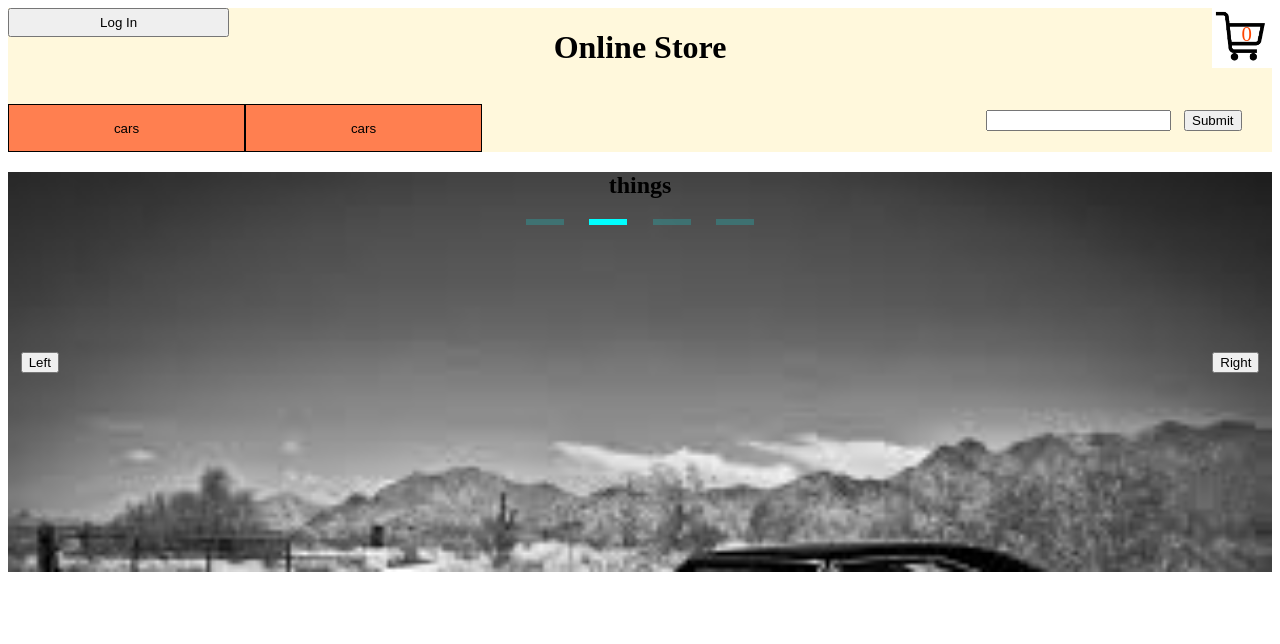
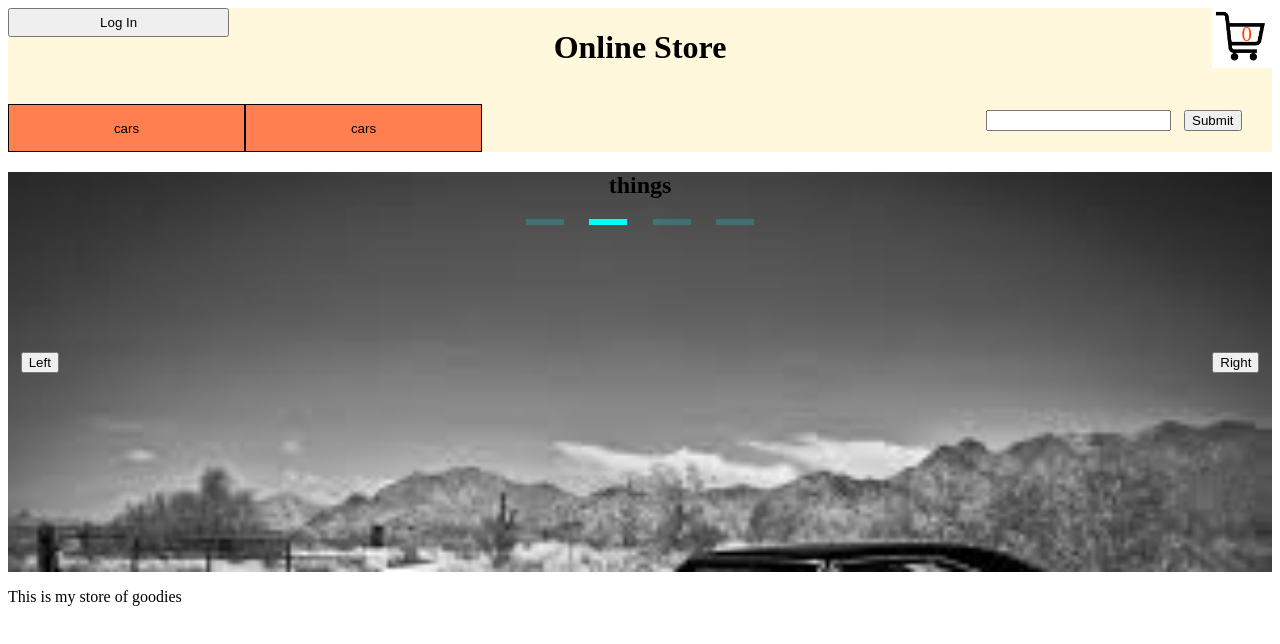
Before and after one commit to DanielHall-Eardley/online_store, a Vue app: page / in a window 1280 px wide. Shown: the top 644 px of the page. Built offline with nearby package versions, Linux system fonts and the light colour scheme.

Commit message:
January 27th 2019

```diff
--- /dev/null
+++ b/src/components/StoreDescription.vue
@@ -0,0 +1,17 @@
+<template>
+    <p >{{storeDesc}}</p>
+</template>
+
+<script>
+export default {
+    data:function(){
+        return{
+            storeDesc:"This is my store of goodies"
+        }
+    }
+}
+</script>
+
+<style>
+
+</style>
--- a/src/views/Home.vue
+++ b/src/views/Home.vue
@@ -10,6 +10,9 @@
     <main id="main-body">
       <SlideShow></SlideShow>
     </main>
+    <article id="store-description">
+      <StoreDescription></StoreDescription>
+    </article>
   </div>
 </template>
 
@@ -21,6 +24,7 @@ import FindProduct from '@/components/FindProduct.vue'
 import Login from '@/components/Login.vue'
 import Menu from '@/components/Menu.vue'
 import SlideShow from '@/components/SlideShow.vue'
+import StoreDescription from '@/components/StoreDescription.vue'
 
 export default {
   name: 'home',
@@ -30,7 +34,8 @@ export default {
     FindProduct,
     Login,
     Menu,
-    SlideShow
+    SlideShow,
+    StoreDescription
   }
 }
 </script>
```
